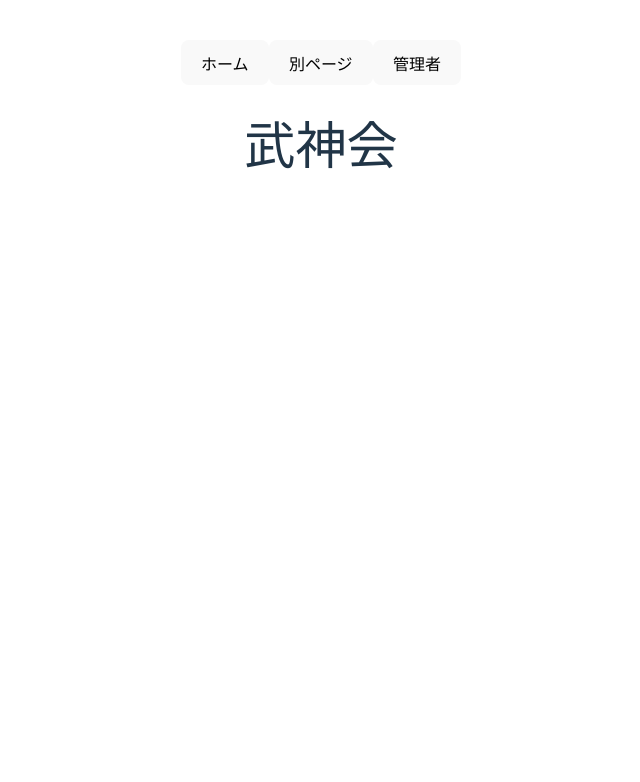
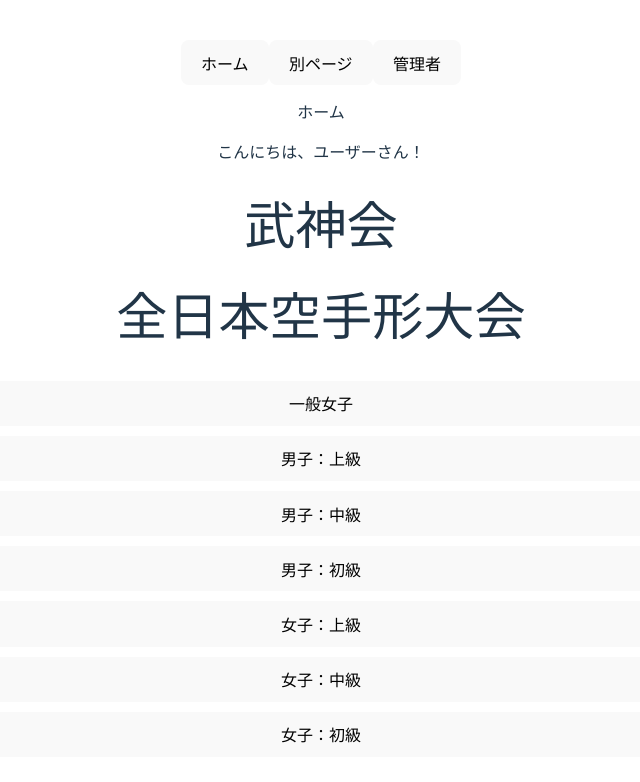
Before and after one commit to yuasakoki/Bushin, a Vue app: page / in a window 1280 px wide. Shown: the top 782 px of the page, without its empty margins (319-959 px from the left). Built offline with nearby package versions, Linux system fonts and the light colour scheme.

Commit message:
ホーム画面に各ページに遷移するリンク表示

```diff
--- a/src/components/Home.vue
+++ b/src/components/Home.vue
@@ -1,5 +1,28 @@
 <template>
-  <div>
-    <h1>武神会</h1>
-  </div>
+    <header>
+      <p>ホーム</p>
+      <p>こんにちは、ユーザーさん！</p>
+      <h1>武神会</h1>
+      <h1>全日本空手形大会</h1>
+    </header>
+    <body>
+      <div class="home-button-list">
+        <button @click="onChangePage('about')">一般女子</button>
+        <button @click="onChangePage('about')">男子：上級</button>
+        <button @click="onChangePage('about')">男子：中級</button>
+        <button @click="onChangePage('about')">男子：初級</button>
+        <button @click="onChangePage('about')">女子：上級</button>
+        <button @click="onChangePage('about')">女子：中級</button>
+        <button @click="onChangePage('about')">女子：初級</button>
+      </div>
+    </body>
 </template>
+<script setup>
+defineProps(['onChangePage'])
+</script>
+<style>
+#app {
+  font-family: 'Arial';
+  padding: 20px;
+}
+</style>
```
